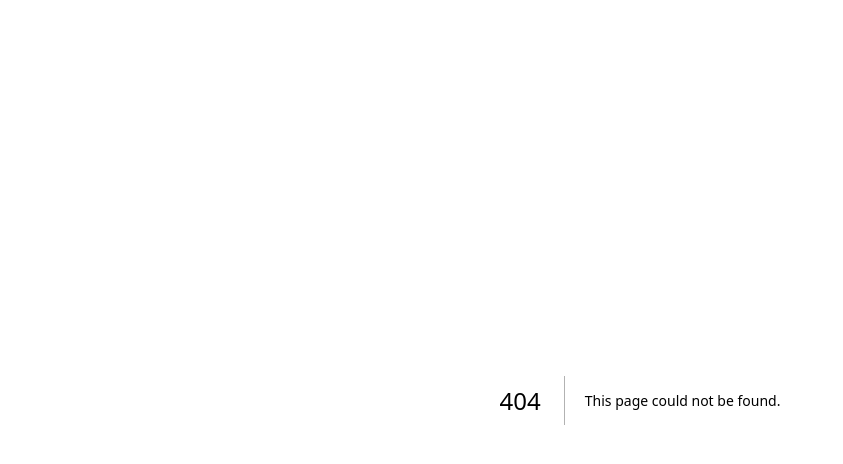
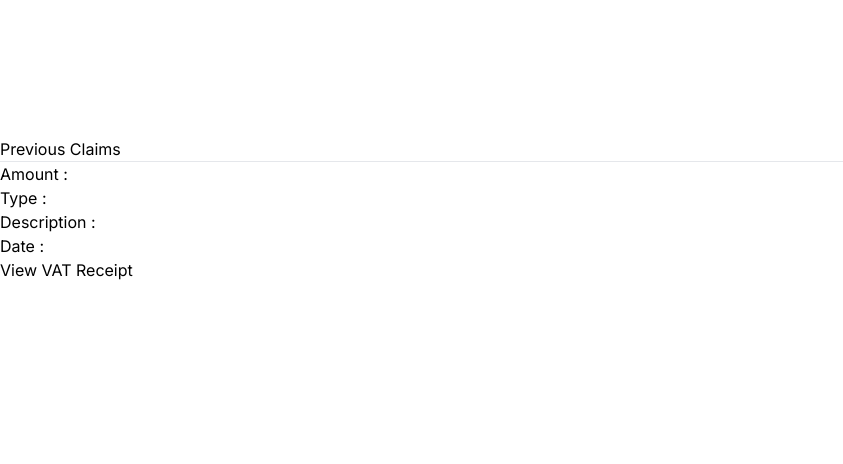
Before and after one commit to Sep-Fading/SWE_Project_Frontend, a Next.js app: page /Employee_previous_claims in a window 1280 px wide. Before the commit this address had no page. Shown: the top 464 px of the page, without its empty margins (0-843 px from the left). Built offline with nearby package versions, Linux system fonts and the light colour scheme.

Commit message:
Added the employee previous claims page
Edited the design a little compared to the Figma design

```diff
--- /dev/null
+++ b/src/app/Employee_previous_claims/page.tsx
@@ -0,0 +1,21 @@
+import React from "react";
+import Navigation from "@/Components/Navigation";
+import Header from "@/Components/Header";
+import ClaimInfoBox from "@/Components/ClaimInfoBox";
+
+const EmployeePreviousClaims: React.FC = () => {
+
+  const headings = ["Amount", "Type", "Description", "Date"];
+
+  const buttons = ["View VAT Receipt"];
+
+  return (
+    <div>
+      <Navigation links={[]} />
+      <Header title="Previous Claims" />
+      <ClaimInfoBox headingText={headings} buttonText={buttons}/>
+    </div>
+  );
+};
+
+export default EmployeePreviousClaims;
--- a/src/app/page.tsx
+++ b/src/app/page.tsx
@@ -4,6 +4,7 @@ import HomeCard from "@/Components/HomeCard";
 import LineManagerPendingClaims from "./LM_pending_claims/page";
 import FinancePendingClaims from "./Finance_pending_claims/page";
 import FinanceProcessedClaims from "./Finance_processed_claims/page";
+import EmployeePreviousClaims from "./Employee_previous_claims/page";
 
 export default function Home() {
   const links = [
@@ -13,7 +14,7 @@ export default function Home() {
   ];
   return (
     <div>
-      <Navigation links={links} />
+      <Navigation links={links}/>
     </div>
   );
 }
```
